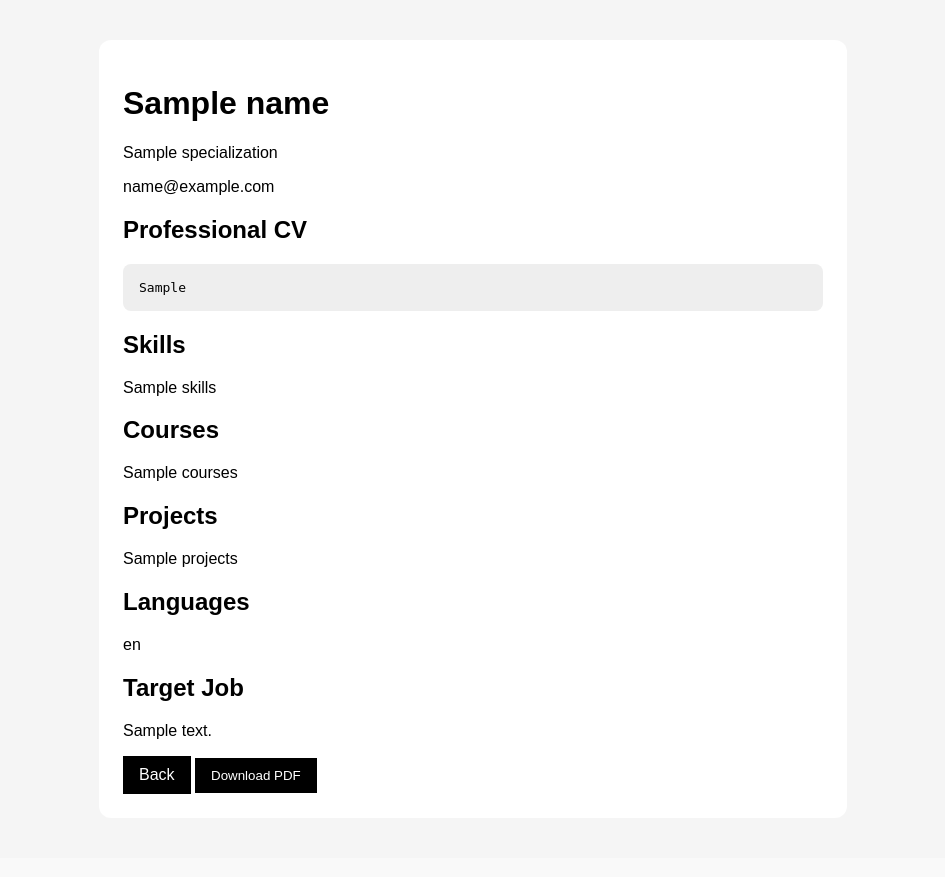
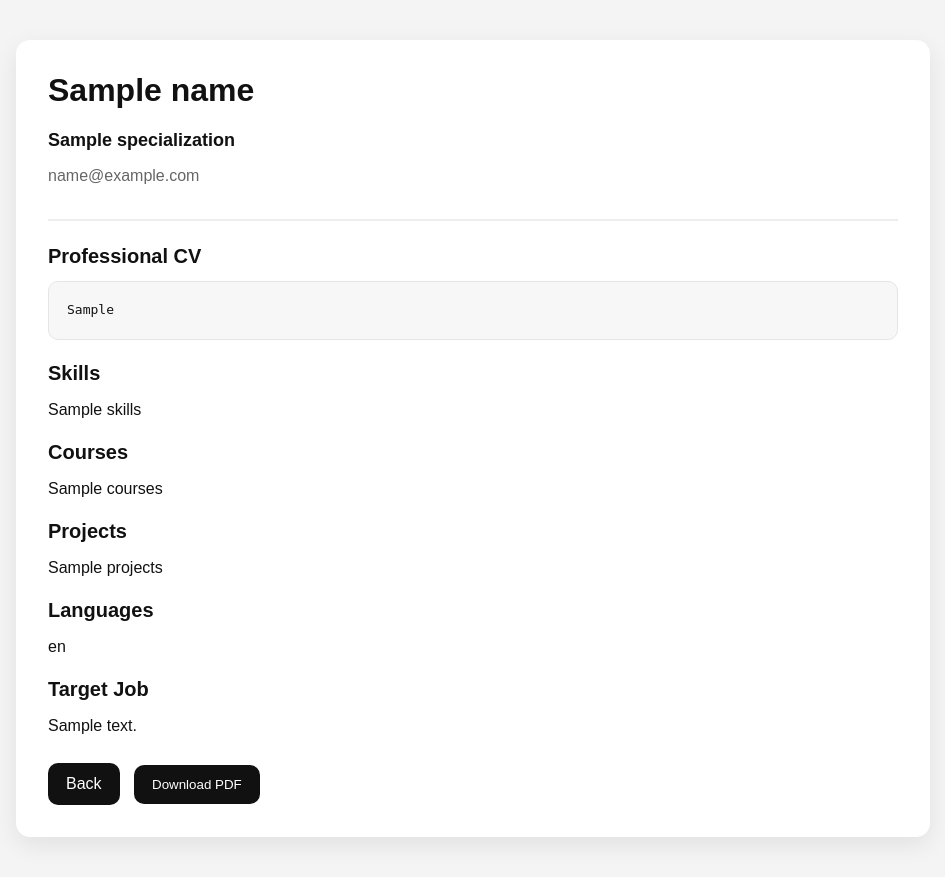
Before and after one commit to Eng2Fadi/cv-mvp-clean, a Flask app: template templates/result.html in a window 1280 px wide. Shown: the whole page, without its empty margins (167-1112 px from the left). Before the commit the page ends 794 px from the top, so only its background shows below. Run offline with Flask 3, Linux system fonts and the light colour scheme; the template is opened without the code that fills it: most values are stand-ins (such as "Sample title", 1, 10 or a date in 2020).

Commit message:
Update style.css

```diff
--- a/static/style.css
+++ b/static/style.css
@@ -1,23 +1,31 @@
 body {
   font-family: Arial, sans-serif;
-  background: #f5f5f5;
+  background: #f4f4f4;
   margin: 0;
   padding: 0;
+  color: #111;
 }
 
 .container {
-  max-width: 700px;
+  max-width: 850px;
   margin: 40px auto;
-  background: white;
-  padding: 24px;
-  border-radius: 12px;
+  background: #fff;
+  padding: 32px;
+  border-radius: 14px;
+  box-shadow: 0 8px 25px rgba(0, 0, 0, 0.08);
+}
+
+h1, h2 {
+  margin-top: 0;
 }
 
 input, textarea {
   width: 100%;
-  margin-bottom: 12px;
-  padding: 12px;
+  margin-bottom: 14px;
+  padding: 14px;
   font-size: 16px;
+  border: 1px solid #ddd;
+  border-radius: 10px;
   box-sizing: border-box;
 }
 
@@ -27,17 +35,71 @@ textarea {
 
 .btn {
   display: inline-block;
-  background: black;
-  color: white;
-  padding: 10px 16px;
+  background: #111;
+  color: #fff;
+  padding: 12px 18px;
   text-decoration: none;
   border: none;
+  border-radius: 10px;
   cursor: pointer;
+  margin-right: 10px;
 }
 
-pre {
+.cv-page {
+  background: #fff;
+}
+
+.cv-top {
+  border-bottom: 2px solid #eee;
+  padding-bottom: 18px;
+  margin-bottom: 24px;
+}
+
+.role {
+  font-size: 18px;
+  font-weight: bold;
+  margin: 6px 0;
+}
+
+.email {
+  color: #666;
+}
+
+.cv-section {
+  margin-bottom: 22px;
+}
+
+.cv-section h2 {
+  font-size: 20px;
+  margin-bottom: 10px;
+}
+
+.cv-output {
   white-space: pre-wrap;
-  background: #eee;
-  padding: 16px;
-  border-radius: 8px;
+  background: #f7f7f7;
+  padding: 18px;
+  border-radius: 10px;
+  border: 1px solid #e5e5e5;
+  line-height: 1.6;
 }
+
+.actions {
+  margin-top: 28px;
+}
+
+@media print {
+  .actions {
+    display: none;
+  }
+
+  body {
+    background: white;
+  }
+
+  .container {
+    box-shadow: none;
+    margin: 0;
+    max-width: 100%;
+    border-radius: 0;
+  }
+}
```
